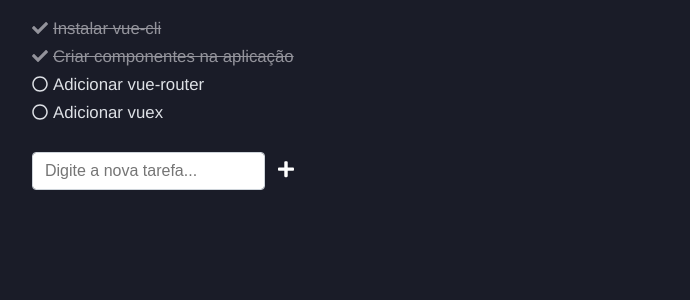
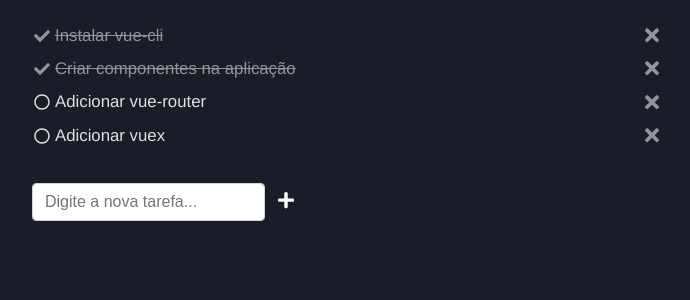
Before and after one commit to pedrogustavo/todo-app-vue, a Vue app: page / in a window 1280 px wide. Shown: the top 300 px of the page, without its empty margins (288-978 px from the left). Built offline with nearby package versions, Linux system fonts and the light colour scheme.

Commit message:
:sparkles: Adiciona ação de remoção de item

```diff
--- a/src/assets/style.css
+++ b/src/assets/style.css
@@ -16,10 +16,16 @@
 }
 
 .list-item {
-    margin-bottom: 10px;
     align-items: center;
     cursor: pointer;
     display: flex;
+    justify-content: space-between;
+    padding: 4px 2px;
+    transition: 0.4s;
+}
+
+.list-item:hover {
+    background-color: #23242d;
 }
 
 .list-item p {
@@ -35,6 +41,22 @@
 .list-item .icon {
     width: 16px;
     margin-right: 5px;
+}
+
+.list-item-content {
+    display: flex;
+}
+
+.list-item-remove {
+    background-color: transparent;
+    border: none;
+    cursor: pointer;
+}
+
+.list-item-remove .icon {
+    width: 14px;
+    margin-left: 10px;
+    color: #93939b;
 }
 
 #new-item-box {
--- a/src/components/Icon.vue
+++ b/src/components/Icon.vue
@@ -6,7 +6,7 @@
         <svg v-if="name === 'circle'" aria-hidden="true" focusable="false" data-prefix="far" data-icon="circle" class="svg-inline--fa fa-circle fa-w-16 icon" role="img" xmlns="http://www.w3.org/2000/svg" viewBox="0 0 512 512">
             <path fill="currentColor" d="M256 8C119 8 8 119 8 256s111 248 248 248 248-111 248-248S393 8 256 8zm0 448c-110.5 0-200-89.5-200-200S145.5 56 256 56s200 89.5 200 200-89.5 200-200 200z"></path>
         </svg>
-        <svg v-if="name === 'times'" aria-hidden="true" focusable="false" data-prefix="fas" data-icon="times" class="svg-inline--fa fa-times fa-w-11" role="img" xmlns="http://www.w3.org/2000/svg" viewBox="0 0 352 512">
+        <svg v-if="name === 'times'" aria-hidden="true" focusable="false" data-prefix="fas" data-icon="times" class="svg-inline--fa fa-times fa-w-11 icon" role="img" xmlns="http://www.w3.org/2000/svg" viewBox="0 0 352 512">
             <path fill="currentColor" d="M242.72 256l100.07-100.07c12.28-12.28 12.28-32.19 0-44.48l-22.24-22.24c-12.28-12.28-32.19-12.28-44.48 0L176 189.28 75.93 89.21c-12.28-12.28-32.19-12.28-44.48 0L9.21 111.45c-12.28 12.28-12.28 32.19 0 44.48L109.28 256 9.21 356.07c-12.28 12.28-12.28 32.19 0 44.48l22.24 22.24c12.28 12.28 32.2 12.28 44.48 0L176 322.72l100.07 100.07c12.28 12.28 32.2 12.28 44.48 0l22.24-22.24c12.28-12.28 12.28-32.19 0-44.48L242.72 256z"></path>
         </svg>
         <svg v-if="name === 'plus'" aria-hidden="true" focusable="false" data-prefix="fas" data-icon="plus" class="svg-inline--fa fa-plus fa-w-14 icon" role="img" xmlns="http://www.w3.org/2000/svg" viewBox="0 0 448 512">
--- a/src/components/ListItem.vue
+++ b/src/components/ListItem.vue
@@ -1,7 +1,12 @@
 <template>
-    <li class="list-item" :class="{ 'completed': item.completed }" @click="toggleItem(item.id)">
-        <Icon :name="item.completed ? 'check' : 'circle'" />
-        <p>{{ item.value }}</p>
+    <li class="list-item" :class="{ 'completed': item.completed }">
+        <div class="list-item-content" @click="toggleItem(item.id)">
+            <Icon :name="item.completed ? 'check' : 'circle'" />
+            <p>{{ item.value }}</p>
+        </div>
+        <button class="list-item-remove" @click="removeItem(item)">
+            <Icon name="times" />
+        </button>
     </li>
 </template>
 <script>
@@ -13,7 +18,11 @@
     props: ['item'],
     methods: {
         toggleItem (id) {
-            this.$emit('itemID', id)
+            this.$emit('toggleItem', id)
+        },
+        removeItem (item) {
+            console.log('click')
+            this.$emit('removeItem', item)
         }
     }
 }
--- a/src/store.js
+++ b/src/store.js
@@ -41,6 +41,9 @@
                 value: task,
                 completed: false
             })
+        },
+        removeItem (state, id) {
+            state.tasks = state.tasks.filter(item => item.id !== id)
         }
     },
     actions: {
@@ -49,6 +52,9 @@
         },
         ADD_ITEM ({ commit }, task) {
             commit('addNewTask', task)
+        },
+        REMOVE_ITEM ({ commit }, id) {
+            commit('removeItem', id)
         }
     },
     getters: {
--- a/src/views/State.vue
+++ b/src/views/State.vue
@@ -2,7 +2,13 @@
     <div class="state">
         <div id="container">
             <ul id="list">
-                <ListItem v-for="(item, index) in tasks" :key="index" :item="item" @itemID="toggleItem" />
+                <ListItem
+                    v-for="(item, index) in tasks"
+                    :key="index"
+                    :item="item"
+                    @toggleItem="toggleItem"
+                    @removeItem="removeItem"
+                />
             </ul>
             <div id="new-item-box">
                 <form @submit.prevent="addItem">
@@ -44,6 +50,10 @@
                 this.$store.dispatch('ADD_ITEM', this.newItem)
                 this.newItem = ''
             }
+        },
+        removeItem (item) {
+            const confirmResult = window.confirm(`Tem certeza que deseja remover: "${item.value}" ?`)
+            if (confirmResult) this.$store.dispatch('REMOVE_ITEM', item.id)
         }
     }
 }
```
